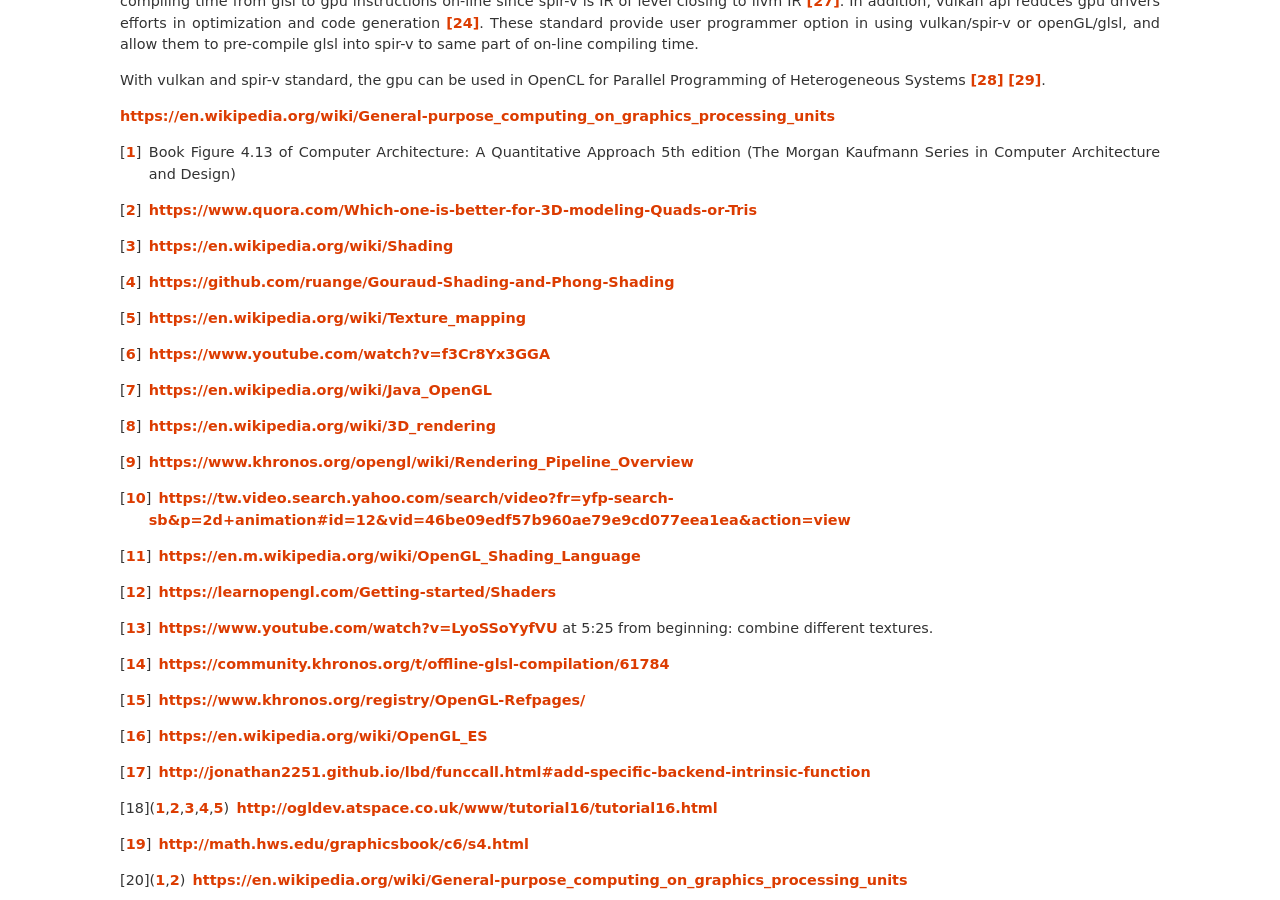
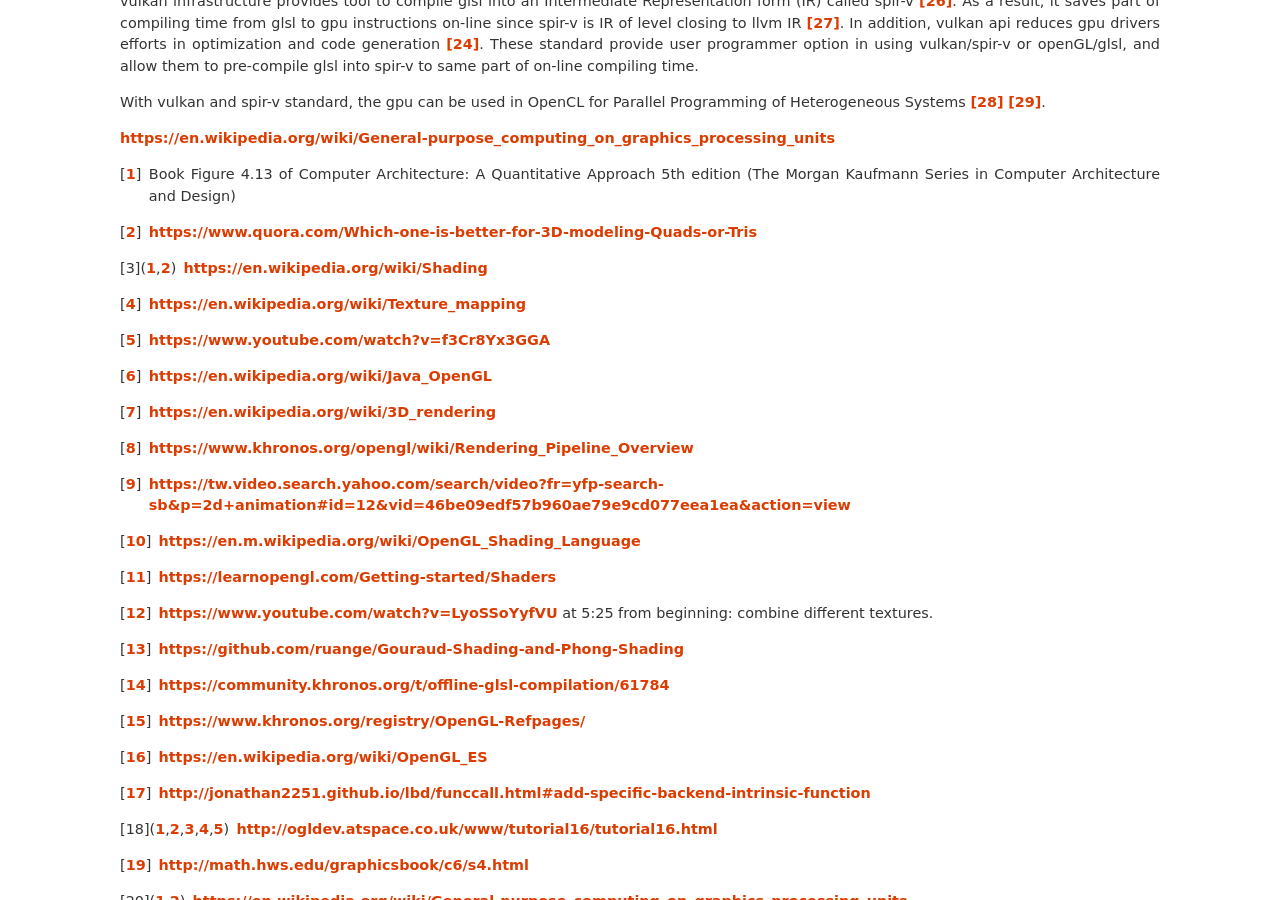
Before and after one commit to Jonathan2251/lbd, a Sphinx documentation site: the page built from source/gpu.rst, in a window 1280 px wide and 900 px high, scrolled down 5251 px. Built offline with Sphinx 7.4.7, drawn with Linux system fonts in a browser that asks for light colours; pages that are not in the unit, such as notebooks, are missing from menus; part of the change alters nothing that is shown; some of the changed text lies outside the part shown.

```diff
--- a/source/gpu.rst
+++ b/source/gpu.rst
@@ -34,7 +34,6 @@ as follows,
 
 After the next processing of shading, the vertices and edge line are covered
 with color (or remove edges), then model looks much more smooth [#shading]_.
-Gourand shading and Phong shading on openGL api are here [#smoothshadingex]_.
 Furthermore, after texturing (texture mapping), the model looks real more
 [#texturemapping]_.
 
@@ -120,6 +119,9 @@ pipeline at the vertex and fragment level [#shaderswiki]_.
 Unlike the shaders example here [#shadersex]_, some shaders converting function
 in vertex or color(Fragment shade) are more complicated according the scenes of
 animation. Here is an example [#glsleffect]_.
+In wiki shading page [#shading]_, Gourand and Phong shading methods make the
+surface of object more smooth. Example code of Gourand and Phong shading on
+openGL api are here [#smoothshadingex]_.
 Since the hardware of graphic card and software graphic driver can be changed,
 the compiler is run on-line which means compile the shaders program when it is
 run at first time.
@@ -302,8 +304,6 @@ https://en.wikipedia.org/wiki/General-purpose_computing_on_graphics_processing_u
 
 .. [#shading] https://en.wikipedia.org/wiki/Shading
 
-.. [#smoothshadingex] https://github.com/ruange/Gouraud-Shading-and-Phong-Shading
-
 .. [#texturemapping] https://en.wikipedia.org/wiki/Texture_mapping
 
 .. [#animation1] https://www.youtube.com/watch?v=f3Cr8Yx3GGA
@@ -323,6 +323,8 @@ https://en.wikipedia.org/wiki/General-purpose_computing_on_graphics_processing_u
 .. [#shadersex] https://learnopengl.com/Getting-started/Shaders
 
 .. [#glsleffect] https://www.youtube.com/watch?v=LyoSSoYyfVU at 5:25 from beginning: combine different textures.
+
+.. [#smoothshadingex] https://github.com/ruange/Gouraud-Shading-and-Phong-Shading
 
 .. [#onlinecompile] https://community.khronos.org/t/offline-glsl-compilation/61784
 
```
